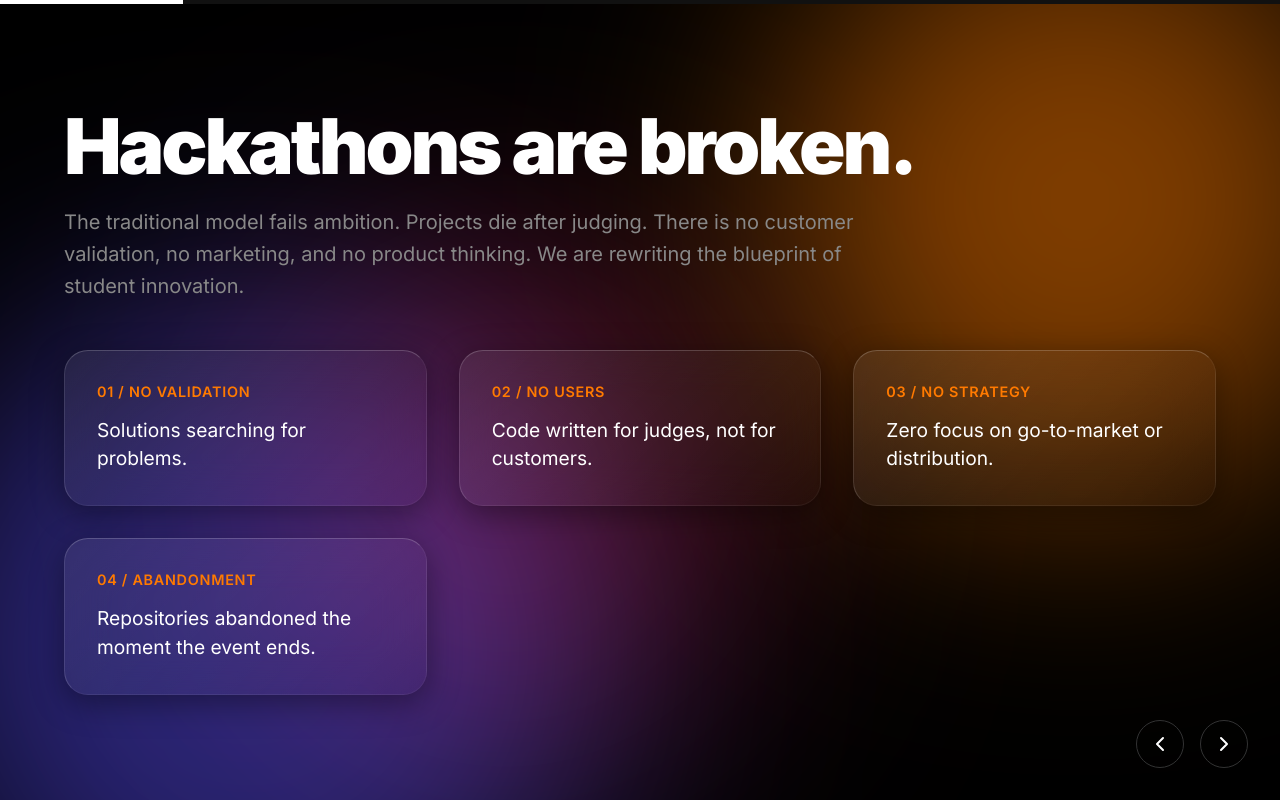
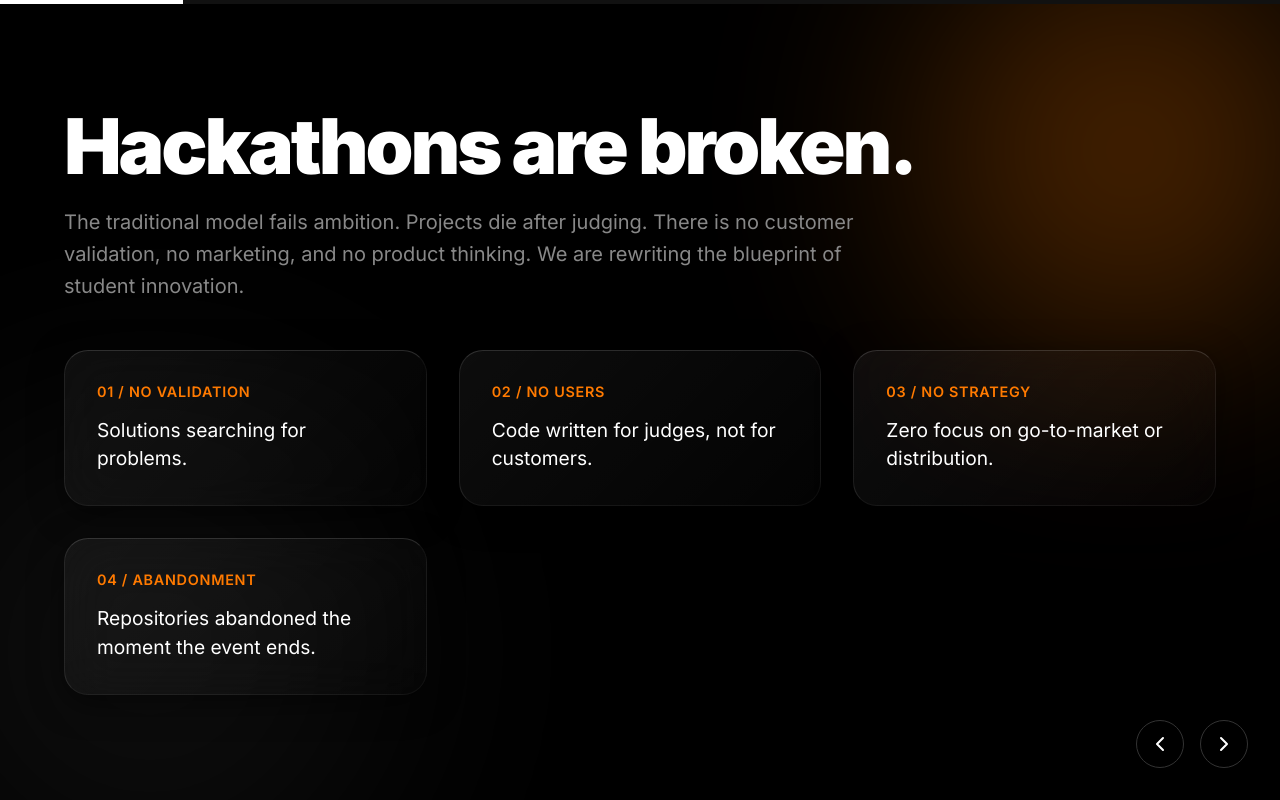
Before and after one commit to sahilghewari/zeroday-deck, a React (Vite) app: page / in a window 1280 px wide. Both pictures are taken after a click on the button 1224 px from the left and 744 px from the top of the page. Built offline with nearby package versions, Linux system fonts and the light colour scheme.

Commit message:
style: revert orbs to subtle orange and grey against black

```diff
--- a/src/index.css
+++ b/src/index.css
@@ -127,44 +127,39 @@ p {
   position: absolute;
   border-radius: 50%;
   filter: blur(120px);
-  opacity: 0.5;
-  mix-blend-mode: screen;
+  opacity: 0.3;
 }
 
 .orb-1 {
-  width: 600px;
-  height: 600px;
+  width: 400px;
+  height: 400px;
   background: #FF7A00; /* Burnt Orange */
-  top: -100px;
-  right: -100px;
+  top: -50px;
+  right: -50px;
 }
 
 .orb-2 {
-  width: 700px;
-  height: 700px;
-  background: #4F46E5; /* Indigo / Purple */
-  bottom: -200px;
+  width: 500px;
+  height: 500px;
+  background: #444444; /* Grayish color */
+  bottom: -100px;
   left: -100px;
+  opacity: 0.2;
 }
 
 .orb-3 {
-  width: 500px;
-  height: 500px;
-  background: #E11D48; /* Rose / Pink */
-  top: 30%;
-  left: 20%;
-  opacity: 0.3;
+  display: none;
 }
 
 /* Glassmorphism Effect */
 .glass-panel {
-  background: linear-gradient(135deg, rgba(255, 255, 255, 0.08) 0%, rgba(255, 255, 255, 0.01) 100%);
+  background: linear-gradient(135deg, rgba(255, 255, 255, 0.05) 0%, rgba(255, 255, 255, 0.01) 100%);
   backdrop-filter: blur(24px);
   -webkit-backdrop-filter: blur(24px);
   border: 1px solid rgba(255, 255, 255, 0.05);
-  border-top: 1px solid rgba(255, 255, 255, 0.2);
-  border-left: 1px solid rgba(255, 255, 255, 0.15);
-  box-shadow: 0 8px 32px 0 rgba(0, 0, 0, 0.4);
+  border-top: 1px solid rgba(255, 255, 255, 0.15);
+  border-left: 1px solid rgba(255, 255, 255, 0.1);
+  box-shadow: 0 8px 32px 0 rgba(0, 0, 0, 0.5);
   border-radius: 24px;
 }
 
```
